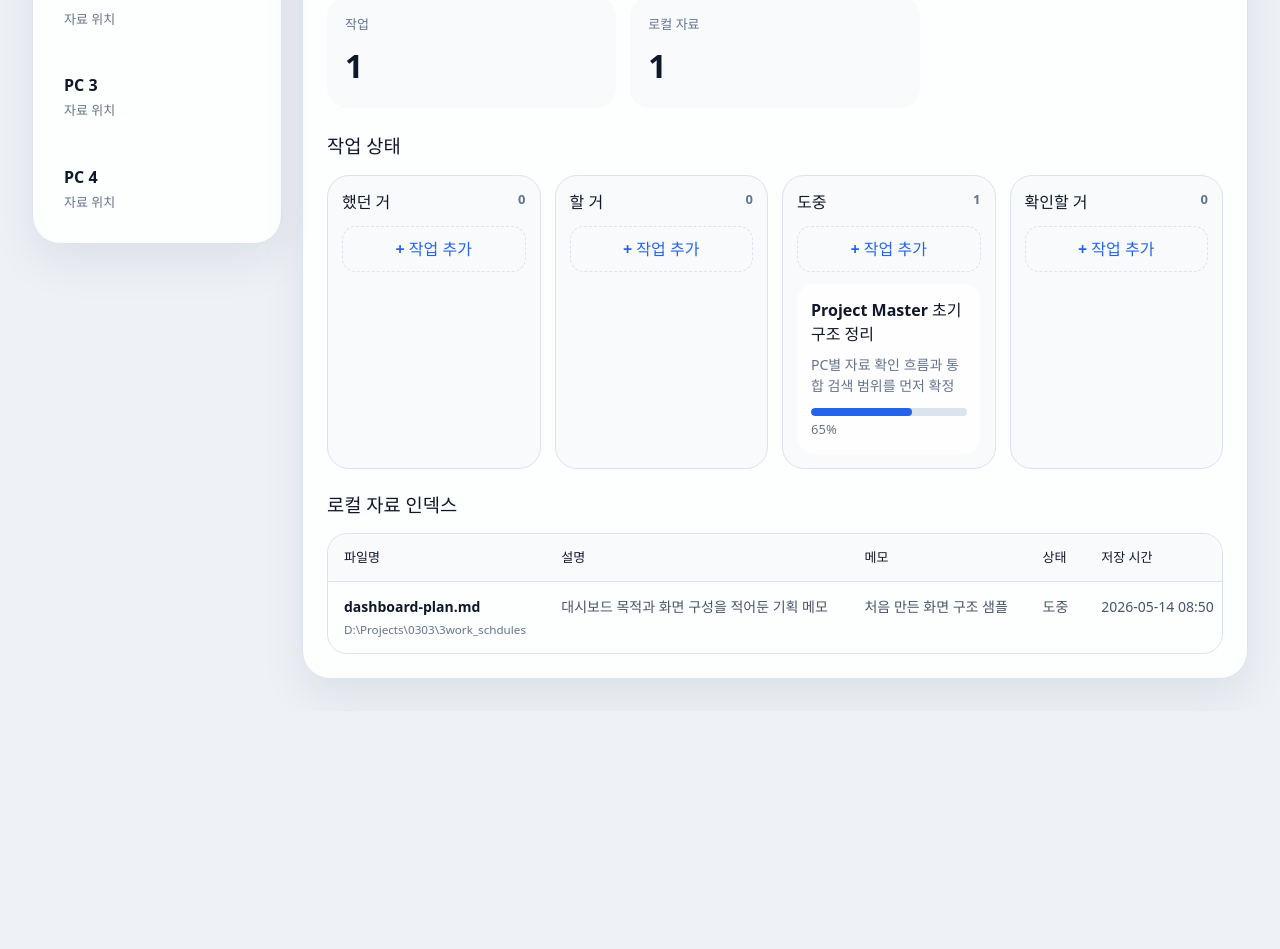
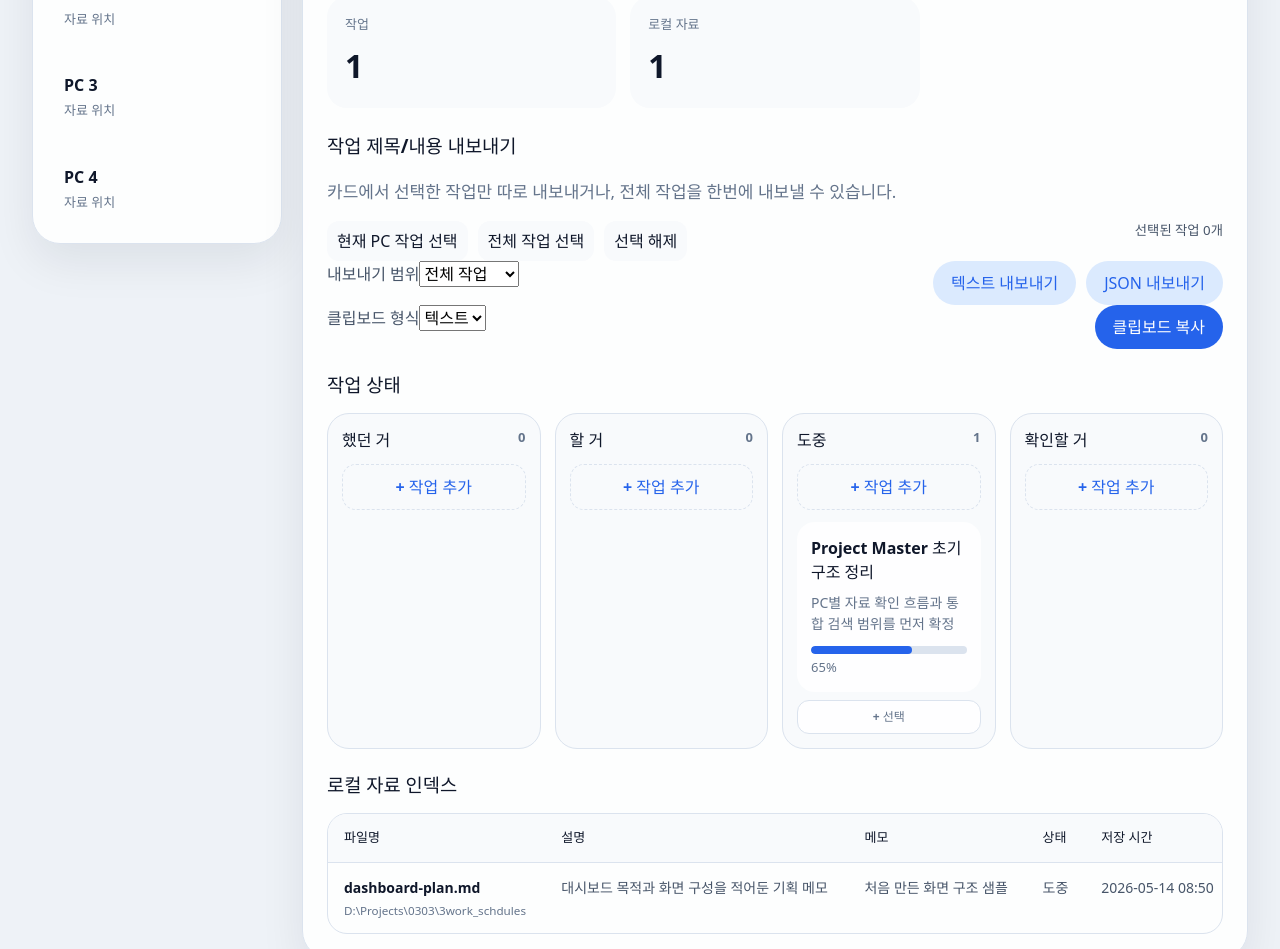
Before and after one commit to k-songs/3work_schedules, a React (Vite) app: page / in a window 1280 px wide. Shown: the part 560-1509 px from the top of the page. Before the commit the page ends 1271 px from the top, so only its background shows below. Built offline with nearby package versions, Linux system fonts and the light colour scheme.

Commit message:
copy_extract_feature

```diff
--- a/src/App.css
+++ b/src/App.css
@@ -280,6 +280,19 @@ button {
   text-align: left;
 }
 
+.task-item {
+  margin-top: 12px;
+}
+
+.task-item .task-card {
+  margin-top: 0;
+}
+
+.task-card.selected {
+  outline: 2px solid color-mix(in srgb, var(--accent) 70%, transparent);
+  box-shadow: 0 0 0 5px var(--accent-soft);
+}
+
 .task-card strong {
   color: var(--text-strong);
 }
@@ -293,6 +306,24 @@ button {
 .task-card:hover,
 .add-task-button:hover {
   box-shadow: var(--shadow);
+}
+
+.task-select-toggle {
+  width: 100%;
+  margin-top: 8px;
+  border: 1px solid var(--border);
+  border-radius: 12px;
+  background: var(--surface);
+  color: var(--text-muted);
+  padding: 7px 10px;
+  font-size: 12px;
+  font-weight: 700;
+}
+
+.task-select-toggle.selected {
+  border-color: color-mix(in srgb, var(--accent) 50%, transparent);
+  background: var(--accent-soft);
+  color: var(--accent);
 }
 
 .progress {
--- a/src/App.jsx
+++ b/src/App.jsx
@@ -197,6 +197,9 @@ function App() {
   const [accountForm, setAccountForm] = useState(emptyAccountForm)
   const [taskForm, setTaskForm] = useState(emptyTaskForm)
   const [activeModal, setActiveModal] = useState(null)
+  const [selectedTaskIds, setSelectedTaskIds] = useState([])
+  const [taskExportScope, setTaskExportScope] = useState('all')
+  const [taskClipboardFormat, setTaskClipboardFormat] = useState('text')
 
   useEffect(() => {
     localStorage.setItem(LOCAL_STORAGE_KEY, JSON.stringify(localResources))
@@ -208,6 +211,12 @@ function App() {
 
   useEffect(() => {
     localStorage.setItem(TASK_STORAGE_KEY, JSON.stringify(taskItems))
+  }, [taskItems])
+
+  useEffect(() => {
+    setSelectedTaskIds((currentIds) =>
+      currentIds.filter((taskId) => taskItems.some((task) => task.id === taskId)),
+    )
   }, [taskItems])
 
   const selectedPc = PCs.find((pc) => pc.id === selectedPcId)
@@ -455,6 +464,87 @@ function App() {
     closeModal()
   }
 
+  const toggleTaskSelection = (taskId) => {
+    setSelectedTaskIds((currentIds) =>
+      currentIds.includes(taskId)
+        ? currentIds.filter((currentTaskId) => currentTaskId !== taskId)
+        : [...currentIds, taskId],
+    )
+  }
+
+  const selectAllTasks = () => {
+    setSelectedTaskIds(taskItems.map((task) => task.id))
+  }
+
+  const selectPcTasks = () => {
+    setSelectedTaskIds(pcTasks.map((task) => task.id))
+  }
+
+  const clearTaskSelection = () => {
+    setSelectedTaskIds([])
+  }
+
+  const getTaskExportTargets = () => {
+    if (taskExportScope === 'selected') {
+      return taskItems.filter((task) => selectedTaskIds.includes(task.id))
+    }
+
+    return taskItems
+  }
+
+  const handleTaskFileExport = (format) => {
+    const targetTasks = getTaskExportTargets()
+    if (targetTasks.length === 0) {
+      alert('내보낼 작업이 없습니다. 먼저 작업을 선택하거나 작업을 추가하세요.')
+      return
+    }
+
+    const fileDate = getCurrentDateTime().replaceAll(':', '-').replace(' ', '_')
+    if (format === 'json') {
+      downloadFile(
+        `project-master-tasks-${fileDate}.json`,
+        createTaskExportJson(targetTasks),
+        'application/json',
+      )
+      return
+    }
+
+    downloadFile(`project-master-tasks-${fileDate}.txt`, createTaskExportText(targetTasks), 'text/plain')
+  }
+
+  const handleTaskClipboardExport = async () => {
+    const targetTasks = getTaskExportTargets()
+    if (targetTasks.length === 0) {
+      alert('복사할 작업이 없습니다. 먼저 작업을 선택하거나 작업을 추가하세요.')
+      return
+    }
+
+    const textToCopy =
+      taskClipboardFormat === 'json'
+        ? createTaskExportJson(targetTasks)
+        : createTaskExportText(targetTasks)
+
+    const copyMethod = await copyTextWithFallback(textToCopy)
+
+    if (copyMethod === 'clipboard-api') {
+      alert(
+        `${targetTasks.length}개 작업의 ${taskClipboardFormat === 'json' ? 'JSON' : '텍스트'}를 클립보드에 복사했습니다.`,
+      )
+      return
+    }
+
+    if (copyMethod === 'exec-command') {
+      alert(
+        `브라우저 기본 클립보드 접근이 거부되어 fallback 복사 방식으로 처리했습니다.\n${targetTasks.length}개 작업의 ${taskClipboardFormat === 'json' ? 'JSON' : '텍스트'}가 복사되었습니다.`,
+      )
+      return
+    }
+
+    alert(
+      '클립보드 복사에 실패했습니다.\n브라우저 권한 또는 보안 컨텍스트를 확인해 주세요.\n대안: 텍스트/JSON 내보내기를 사용하세요.',
+    )
+  }
+
   const handleExportData = () => {
     const payload = {
       version: 1,
@@ -605,6 +695,72 @@ function App() {
             </div>
 
             <div className="section-block">
+              <h3>작업 제목/내용 내보내기</h3>
+              <p className="hero-copy">카드에서 선택한 작업만 따로 내보내거나, 전체 작업을 한번에 내보낼 수 있습니다.</p>
+              <div className="form-actions split">
+                <div>
+                  <button type="button" className="text-button" onClick={selectPcTasks}>
+                    현재 PC 작업 선택
+                  </button>
+                  <button type="button" className="text-button" onClick={selectAllTasks}>
+                    전체 작업 선택
+                  </button>
+                  <button type="button" className="text-button" onClick={clearTaskSelection}>
+                    선택 해제
+                  </button>
+                </div>
+                <small>선택된 작업 {selectedTaskIds.length}개</small>
+              </div>
+
+              <div className="form-actions split">
+                <label>
+                  <span>내보내기 범위</span>
+                  <select
+                    name="taskExportScope"
+                    value={taskExportScope}
+                    onChange={(event) => setTaskExportScope(event.target.value)}
+                  >
+                    <option value="all">전체 작업</option>
+                    <option value="selected">선택한 작업</option>
+                  </select>
+                </label>
+                <div>
+                  <button
+                    type="button"
+                    className="ghost-button secondary"
+                    onClick={() => handleTaskFileExport('text')}
+                  >
+                    텍스트 내보내기
+                  </button>
+                  <button
+                    type="button"
+                    className="ghost-button secondary"
+                    onClick={() => handleTaskFileExport('json')}
+                  >
+                    JSON 내보내기
+                  </button>
+                </div>
+              </div>
+
+              <div className="form-actions split">
+                <label>
+                  <span>클립보드 형식</span>
+                  <select
+                    name="taskClipboardFormat"
+                    value={taskClipboardFormat}
+                    onChange={(event) => setTaskClipboardFormat(event.target.value)}
+                  >
+                    <option value="text">텍스트</option>
+                    <option value="json">JSON</option>
+                  </select>
+                </label>
+                <button type="button" className="ghost-button" onClick={handleTaskClipboardExport}>
+                  클립보드 복사
+                </button>
+              </div>
+            </div>
+
+            <div className="section-block">
               <h3>작업 상태</h3>
               <div className="kanban">
                 {Object.entries(statusLabels).map(([status, label]) => (
@@ -622,9 +778,9 @@ function App() {
                     {pcTasks
                       .filter((task) => task.status === status)
                       .map((task) => (
+                        <div key={task.id} className="task-item">
                           <button
-                          key={task.id}
-                          className="task-card"
+                            className={selectedTaskIds.includes(task.id) ? 'task-card selected' : 'task-card'}
                             onClick={() => openEditTaskForm(task)}
                           >
                             <strong>{task.title}</strong>
@@ -634,6 +790,19 @@ function App() {
                             </div>
                             <small>{task.progress}%</small>
                           </button>
+                          <button
+                            type="button"
+                            className={
+                              selectedTaskIds.includes(task.id)
+                                ? 'task-select-toggle selected'
+                                : 'task-select-toggle'
+                            }
+                            onClick={() => toggleTaskSelection(task.id)}
+                            aria-pressed={selectedTaskIds.includes(task.id)}
+                          >
+                            {selectedTaskIds.includes(task.id) ? '✓ 선택됨' : '+ 선택'}
+                          </button>
+                        </div>
                       ))}
                   </div>
                 ))}
@@ -1405,4 +1574,80 @@ function clampProgress(value) {
   return Math.min(100, Math.max(0, Math.round(progress)))
 }
 
+function createTaskExportRows(tasks) {
+  return tasks.map((task, index) => ({
+    order: index + 1,
+    id: task.id,
+    title: task.title ?? '',
+    note: task.note ?? '',
+    status: task.status ?? 'To-Do',
+    progress: clampProgress(task.progress),
+    pcId: task.pcId ?? PCs[0].id,
+    pcName: getPcName(task.pcId),
+  }))
+}
+
+function createTaskExportText(tasks) {
+  const rows = createTaskExportRows(tasks)
+
+  return rows
+    .map(
+      (row) =>
+        [
+          `[${row.order}] ${row.title || '(제목 없음)'}`,
+          `- 메모: ${row.note || '-'}`,
+          `- 상태/진행도: ${statusLabels[row.status] ?? row.status} / ${row.progress}%`,
+          `- 위치: ${row.pcName} (${row.pcId})`,
+        ].join('\n'),
+    )
+    .join('\n\n')
+}
+
+function createTaskExportJson(tasks) {
+  return JSON.stringify(createTaskExportRows(tasks), null, 2)
+}
+
+function downloadFile(filename, content, mimeType) {
+  const blob = new Blob([content], { type: mimeType })
+  const url = URL.createObjectURL(blob)
+  const link = document.createElement('a')
+
+  link.href = url
+  link.download = filename
+  link.click()
+  URL.revokeObjectURL(url)
+}
+
+async function copyTextWithFallback(text) {
+  try {
+    if (navigator.clipboard?.writeText) {
+      await navigator.clipboard.writeText(text)
+      return 'clipboard-api'
+    }
+  } catch {
+    // ignore and fallback
+  }
+
+  try {
+    const textarea = document.createElement('textarea')
+    textarea.value = text
+    textarea.setAttribute('readonly', '')
+    textarea.style.position = 'fixed'
+    textarea.style.top = '-1000px'
+    textarea.style.opacity = '0'
+    document.body.appendChild(textarea)
+    textarea.focus()
+    textarea.select()
+
+    const copied = document.execCommand('copy')
+    textarea.remove()
+
+    if (copied) return 'exec-command'
+  } catch {
+    // ignore
+  }
+
+  return 'failed'
+}
+
 export default App
```
Lines whose indentation alone changed are shown as unchanged.
